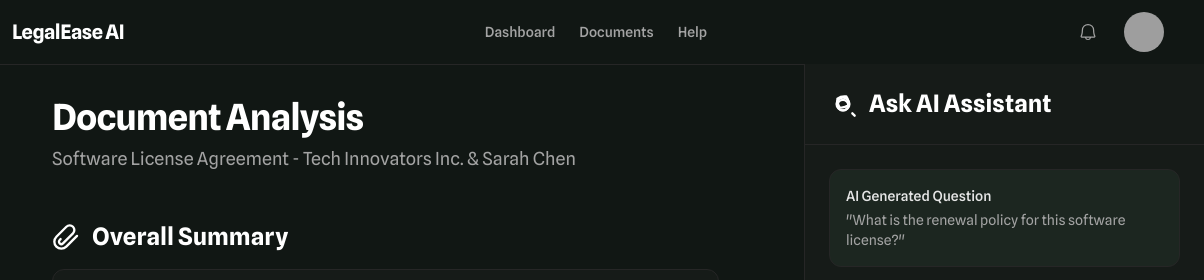
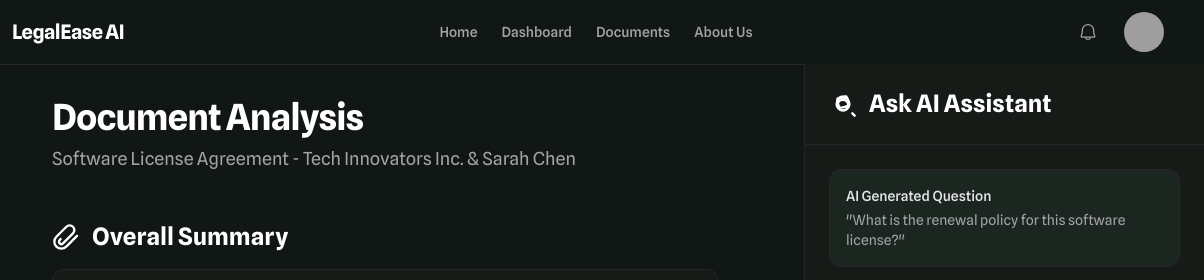
Before and after one commit to aashwi2106/legalAI, a plain HTML site: page DOCAnalysis.html in a window 1280 px wide. Shown: the top 280 px of the page, 76-1280 px from the left. Drawn offline with nearby package versions, Linux system fonts and the light colour scheme; grey boxes are pictures that could not be loaded.

Commit message:
DOCAnalysis.html

```diff
--- a/DOCAnalysis.html
+++ b/DOCAnalysis.html
@@ -35,9 +35,10 @@
 <h2 class="text-white text-xl font-bold tracking-tight">LegalEase AI</h2>
 </div>
 <nav class="flex items-center gap-6 text-sm font-medium text-neutral-400">
-<a class="transition-colors hover:text-white" href="#">Dashboard</a>
-<a class="transition-colors hover:text-white" href="#">Documents</a>
-<a class="transition-colors hover:text-white" href="#">Help</a>
+<a class="transition-colors hover:text-white" href="index.html">Home</a>
+  <a class="transition-colors hover:text-white" href="Dashboard.html">Dashboard</a>
+<a class="transition-colors hover:text-white" href="simplifyDOCS.html">Documents</a>
+<a class="transition-colors hover:text-white" href="About.html">About Us</a>
 </nav>
 <div class="flex items-center gap-4">
 <button class="flex h-10 w-10 cursor-pointer items-center justify-center rounded-full text-neutral-400 transition-colors hover:bg-[#262626] hover:text-white">
```
